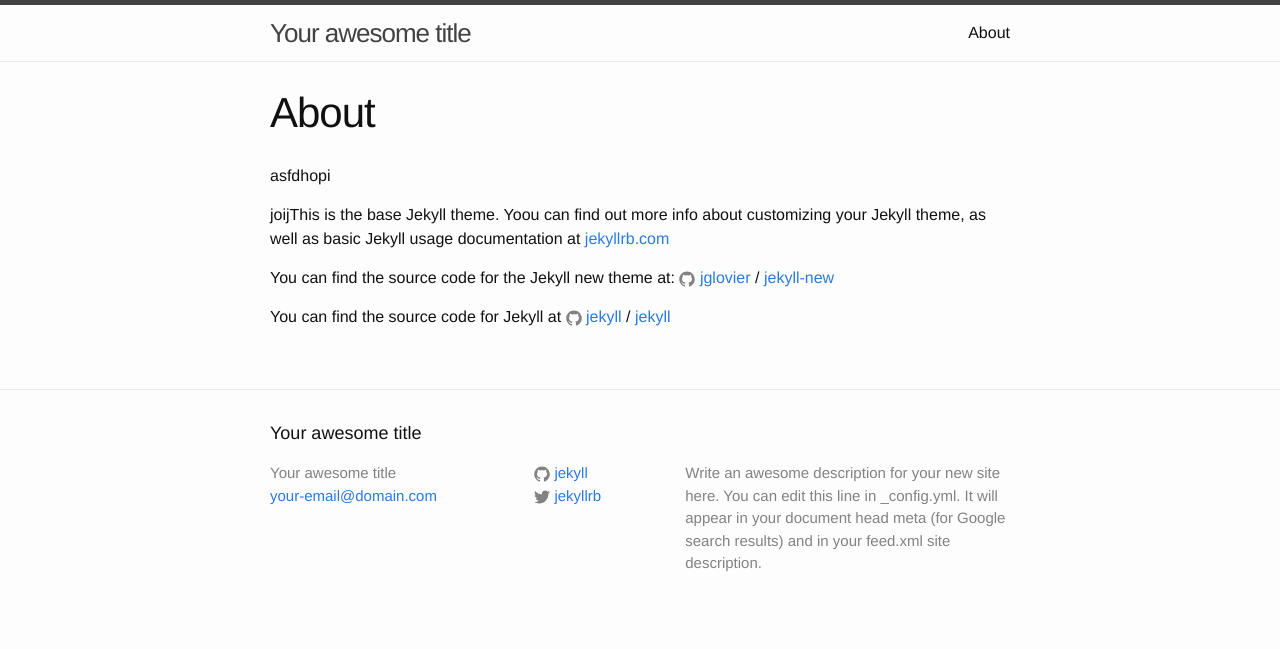
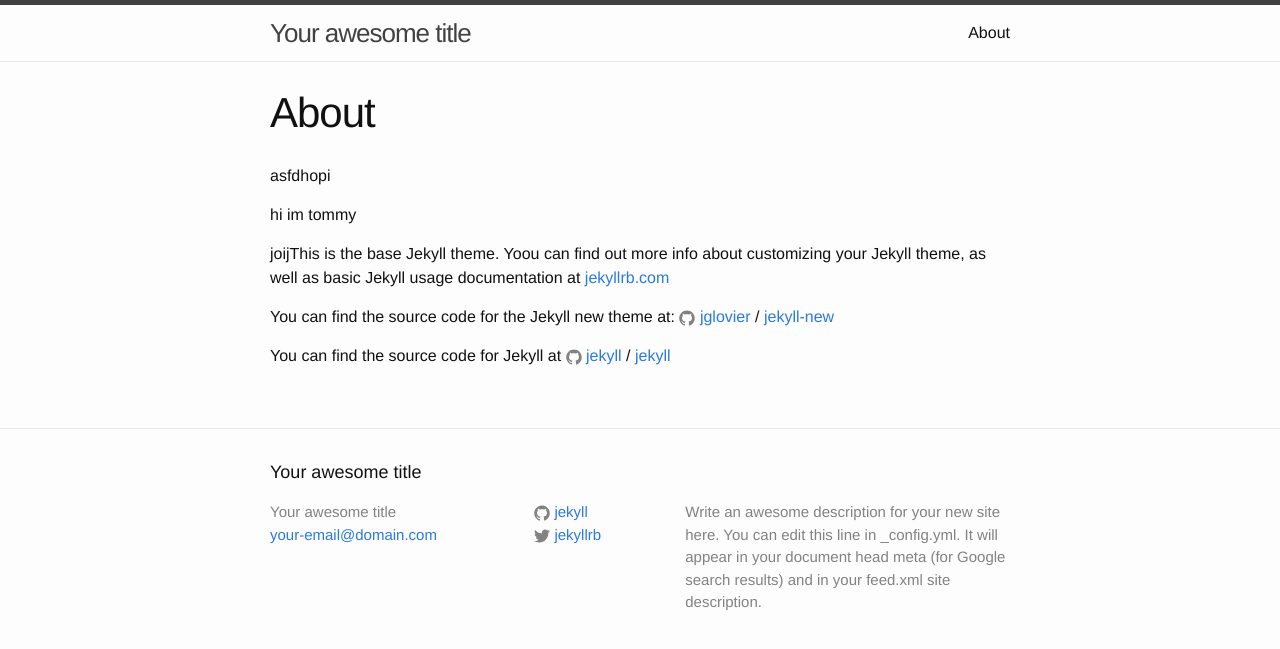
Before and after one commit to hmnit/hmnit.github.io, a Jekyll site: the page built from about.md, in a window 1280 px wide. Shown: the top 649 px of the page. Built offline with Jekyll 4.4.1, drawn with Linux system fonts in a browser that asks for light colours.

Commit message:
Update about.md

```diff
--- a/about.md
+++ b/about.md
@@ -5,6 +5,8 @@ permalink: /about/
 ---
 
 asfdhopi
+
+hi im tommy
 
 joijThis is the base Jekyll theme. Yoou can find out more info about customizing your Jekyll theme, as well as basic Jekyll usage documentation at [jekyllrb.com](http://jekyllrb.com/)
 
```
